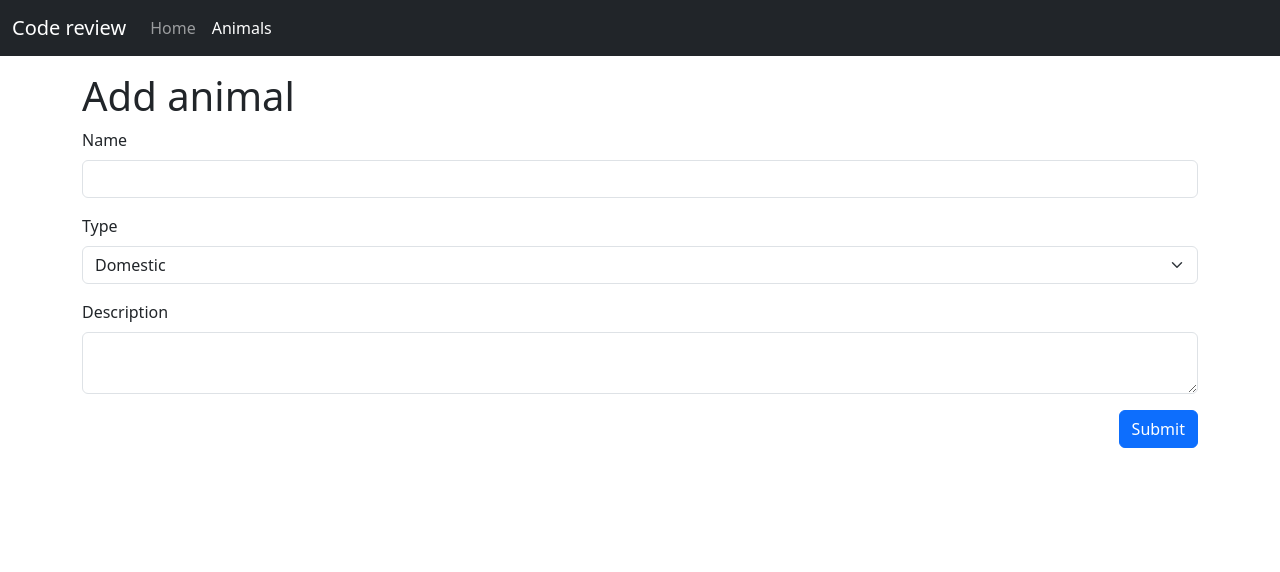
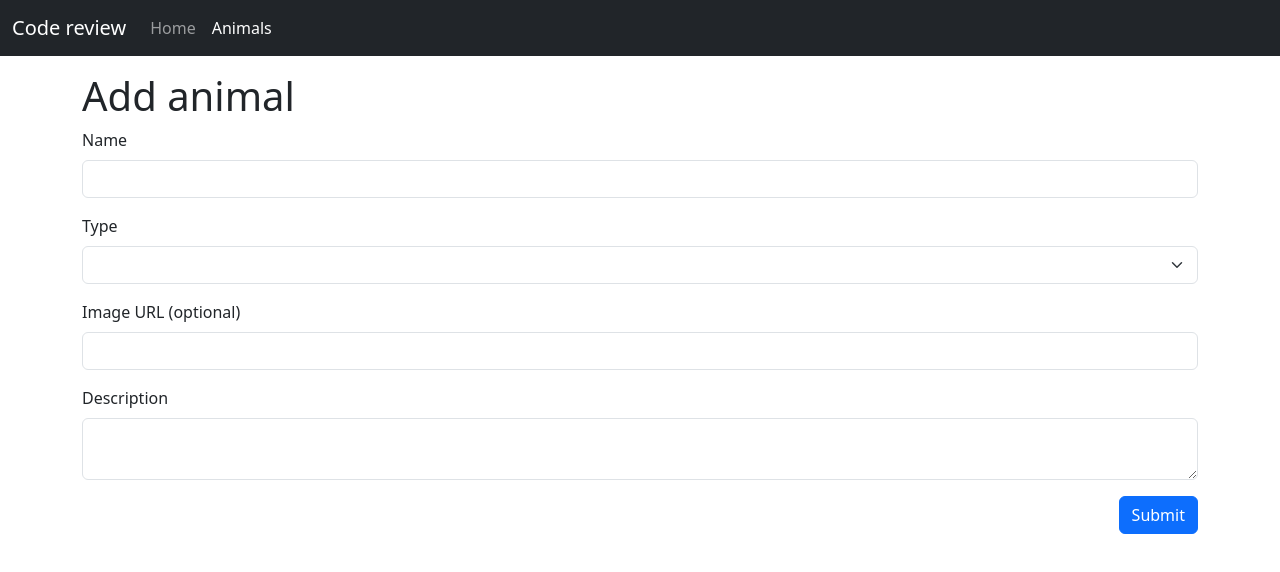
Before and after one commit to Viktor-36/angular-code-review-demo, an Angular app: page /animals/add in a window 1280 px wide. Shown: the top 572 px of the page. Built offline with nearby package versions, Linux system fonts and the light colour scheme.

Commit message:
Used reactive forms for animals form and added validation

```diff
--- a/src/app/app.routes.ts
+++ b/src/app/app.routes.ts
@@ -13,7 +13,6 @@ export const routes: Routes = [
     path: 'animals',
     component: AnimalsListComponent,
   },
-
   {
     path: 'animals/add',
     component: AnimalsFormComponent
--- a/src/app/features/animals/components/animals-form/animals-form.component.html
+++ b/src/app/features/animals/components/animals-form/animals-form.component.html
@@ -1,19 +1,53 @@
 <h1>Add animal</h1>
-<form (ngSubmit)="submitForm()">
+<form [formGroup]="formGroup" (ngSubmit)="submitForm()">
   <div class="mb-3">
-    <label class="form-label">Name</label>
-    <input type="text" name="name" class="form-control" [(ngModel)]="name">
+    <label for="name" class="form-label">Name</label>
+    <input id="name"
+           type="text"
+           formControlName="name"
+           class="form-control"
+           [class.is-invalid]="name.invalid && (name.dirty || name.touched)"
+           required>
+    <div *ngIf="name.hasError('required')" class="invalid-feedback">
+      Name is required.
+    </div>
   </div>
   <div class="mb-3">
-    <label class="form-label">Type</label>
-    <select name="type" class="form-select" [(ngModel)]="type">
+    <label for="type" class="form-label">Type</label>
+    <select id="type"
+            formControlName="type"
+            class="form-select"
+            [class.is-invalid]="type.invalid && (type.dirty || type.touched)"
+            required>
       <option value="Domestic">Domestic</option>
       <option value="Wild">Wild</option>
     </select>
+    <div *ngIf="type.hasError('required')" class="invalid-feedback">
+      Type is required.
+    </div>
   </div>
   <div class="mb-3">
-    <label class="form-label">Description</label>
-    <textarea name="description" class="form-control" [(ngModel)]="description"></textarea>
+    <label for="imageUrl" class="form-label">Image URL (optional)</label>
+    <input id="imageUrl"
+           type="url"
+           formControlName="imageUrl"
+           class="form-control"
+           [class.is-invalid]="imageUrl.invalid && (imageUrl.dirty || imageUrl.touched)">
+    <div *ngIf="imageUrl.hasError('pattern')" class="invalid-feedback">
+      Invalid URL.
+    </div>
+  </div>
+  <div class="mb-3">
+    <label for="description" class="form-label">Description</label>
+    <textarea id="description"
+              formControlName="description"
+              class="form-control"
+              [class.is-invalid]="description.invalid && (description.dirty || description.touched)"
+              required>
+    </textarea>
+    <div *ngIf="description.hasError('required')" class="invalid-feedback">
+      Description is required.
+    </div>
   </div>
   <div class="text-end">
     <button type="submit" class="btn btn-primary">Submit</button>
--- a/src/app/features/animals/components/animals-form/animals-form.component.ts
+++ b/src/app/features/animals/components/animals-form/animals-form.component.ts
@@ -1,36 +1,79 @@
 import {ChangeDetectionStrategy, Component} from '@angular/core';
-import {FormsModule} from '@angular/forms';
+import {FormControl, FormGroup, FormsModule, ReactiveFormsModule, Validators} from '@angular/forms';
 import {AnimalsService} from '../../services/animals.service';
 import {Router} from '@angular/router';
 import {Animal} from '../../models/animal';
+import {AnimalForm} from '../../models/animal-form';
+import {NgClass, NgIf} from '@angular/common';
 
 @Component({
   selector: 'app-animals-form',
   standalone: true,
   imports: [
-    FormsModule
+    FormsModule,
+    ReactiveFormsModule,
+    NgClass,
+    NgIf
   ],
   templateUrl: './animals-form.component.html',
   styleUrl: './animals-form.component.scss',
   changeDetection: ChangeDetectionStrategy.OnPush
 })
 export class AnimalsFormComponent {
-  name: string = '';
-  type: string = 'Domestic';
-  description: string = '';
+  formGroup: FormGroup<AnimalForm> = new FormGroup<AnimalForm>({
+    name: new FormControl<string>(
+      '',
+      {
+        nonNullable: true,
+        validators: [Validators.required]
+      }),
+    type: new FormControl<string>(
+      '',
+      {
+        nonNullable: true,
+        validators: [Validators.required]
+      }),
+    imageUrl: new FormControl<null | string>(
+      null,
+      [Validators.pattern('https?://.*')]
+    ),
+    description: new FormControl<string>(
+      '', {
+        nonNullable: true,
+        validators: [Validators.required]
+      }),
+  });
 
   constructor(
     private readonly animalsService: AnimalsService,
     private readonly router: Router) {
   }
 
+  get name(): FormControl<string> {
+    return this.formGroup.controls.name;
+  }
+
+  get type(): FormControl<string> {
+    return this.formGroup.controls.type;
+  }
+
+  get imageUrl(): FormControl<null | string> {
+    return this.formGroup.controls.imageUrl;
+  }
+
+  get description(): FormControl<string> {
+    return this.formGroup.controls.description;
+  }
+
   submitForm(): void {
-    this.animalsService.addAnimal({
-      name: this.name,
-      type: this.type,
-      description: this.description
-    });
+    this.formGroup.markAllAsTouched();
 
-    this.router.navigate(['/animals']);
+    if (this.formGroup.valid) {
+      const newAnimal: Animal = this.formGroup.value as Animal;
+
+      this.animalsService.addAnimal(newAnimal);
+
+      this.router.navigate(['/animals']);
+    }
   }
 }
--- /dev/null
+++ b/src/app/features/animals/models/animal-form.ts
@@ -0,0 +1,8 @@
+import {FormControl} from '@angular/forms';
+
+export interface AnimalForm {
+  name: FormControl<string>;
+  type: FormControl<string>;
+  imageUrl: FormControl<null | string>;
+  description: FormControl<string>;
+}
--- a/src/app/features/animals/models/animal.ts
+++ b/src/app/features/animals/models/animal.ts
@@ -1,5 +1,6 @@
 export interface Animal {
   name: string;
   type: string;
+  imageUrl: undefined | null | string;
   description: string;
 }
```
